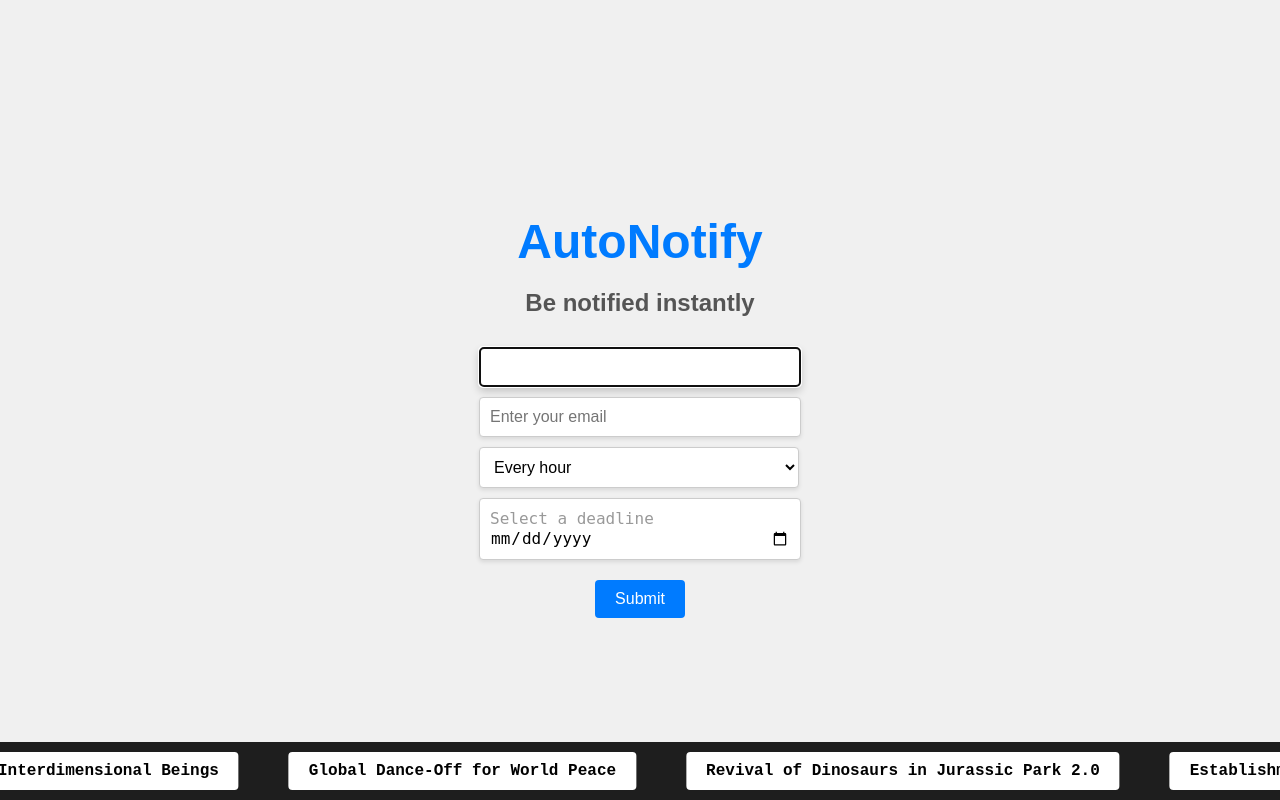
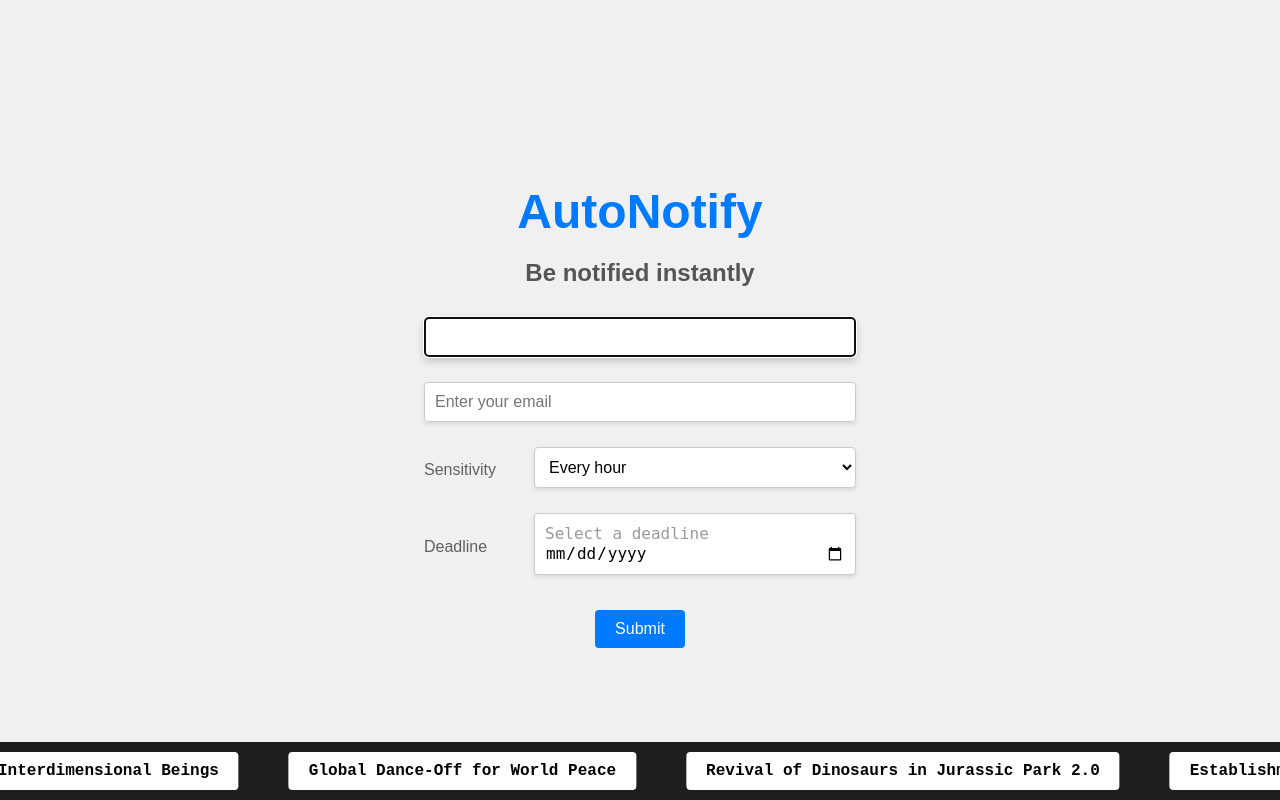
Before and after one commit to waltz47/AutoNotify, a Flask app: page / in a window 1280 px wide. Run offline with Flask 3, Linux system fonts and the light colour scheme.

Commit message:
added headings for sensitivity and deadline. db is persistent now.

```diff
--- a/app.py
+++ b/app.py
@@ -16,7 +16,6 @@ csrf = CSRFProtect(app)
 app.config['SQLALCHEMY_DATABASE_URI'] = 'sqlite:///emails.db'
 db.init_app(app)
 with app.app_context():
-    db.drop_all()
     db.create_all()
 
 debug_mode = False  # Default debug mode
--- a/templates/index.html
+++ b/templates/index.html
@@ -139,6 +139,22 @@
         input[type="date"] {
             width: 300px; /* Adjust width to match other inputs */
         }
+        .form-title {
+            font-size: 16px;
+            color: rgba(0, 0, 0, 0.6); /* Slightly transparent */
+            margin-bottom: 5px;
+            text-align: left;
+            width: 100px; /* Fixed width for labels */
+            margin-right: 10px; /* Reduce spacing */
+        }
+        .form-group {
+            display: flex;
+            align-items: center;
+            margin-bottom: 15px;
+        }
+        .form-group input, .form-group select {
+            flex: 1;
+        }
     </style>
 </head>
 <body>
@@ -147,15 +163,27 @@
         <h2>Be notified instantly</h2>
         <form method="post">
             <input type="hidden" name="csrf_token" value="{{ csrf_token() }}">
+            <div class="form-group">
+                <!-- <label class="form-title" for="query">Query</label> -->
                 <input type="text" id="query" name="query" placeholder="Enter your query" onfocus="this.placeholder = ''" onblur="this.placeholder = 'Enter your query'" autofocus onkeydown="if(event.key === 'Enter') { event.preventDefault(); document.querySelector('input[name=email]').focus(); }">
+            </div>
+            <div class="form-group">
+                <!-- <label class="form-title" for="email">Email</label> -->
                 <input type="email" id="email" name="email" placeholder="Enter your email" onfocus="this.placeholder = ''" onblur="this.placeholder = 'Enter your email'" required onkeydown="if(event.key === 'Enter') { this.form.submit(); }">
+            </div>
+            <div class="form-group">
+                <label class="form-title" for="trigger_time">Sensitivity</label>
                 <select id="trigger_time" name="trigger_time">
                     <option value="1h">Every hour</option>
                     <option value="1d">Every day</option>
                     <option value="1w">Every week</option>
                     <option value="1m">Every month</option>
                 </select>
+            </div>
+            <div class="form-group">
+                <label class="form-title" for="deadline">Deadline</label>
                 <input type="date" id="deadline" name="deadline" placeholder="Select a deadline" required>
+            </div>
             <input type="submit" value="Submit">
         </form>
     </div>
```
Lines whose indentation alone changed are shown as unchanged.
